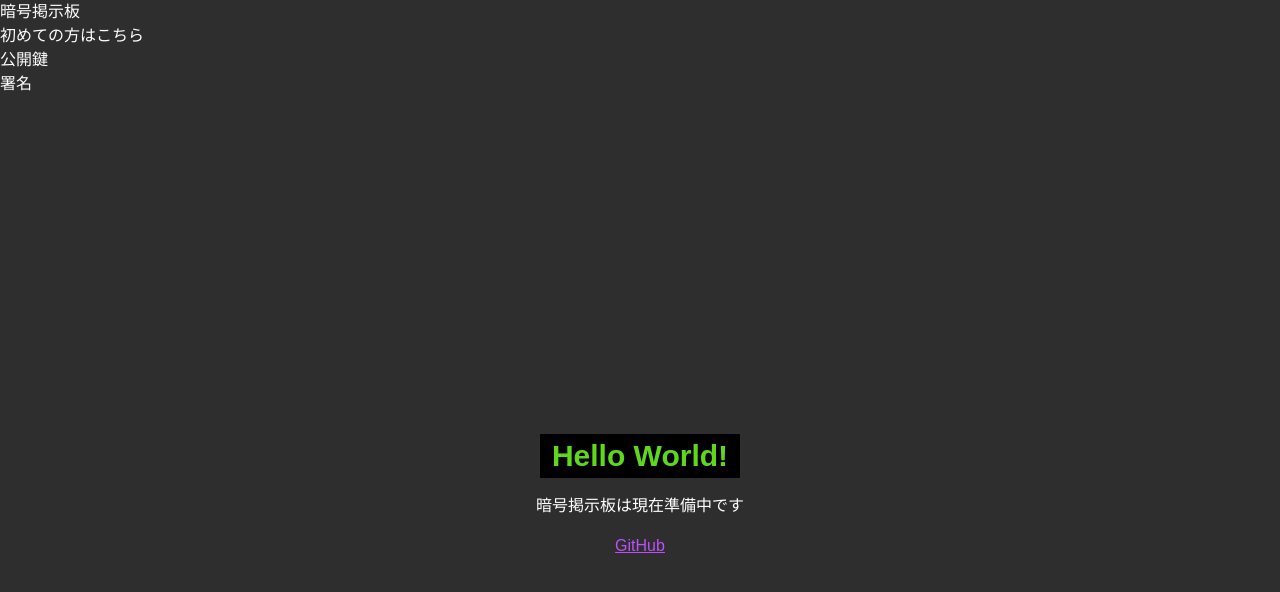
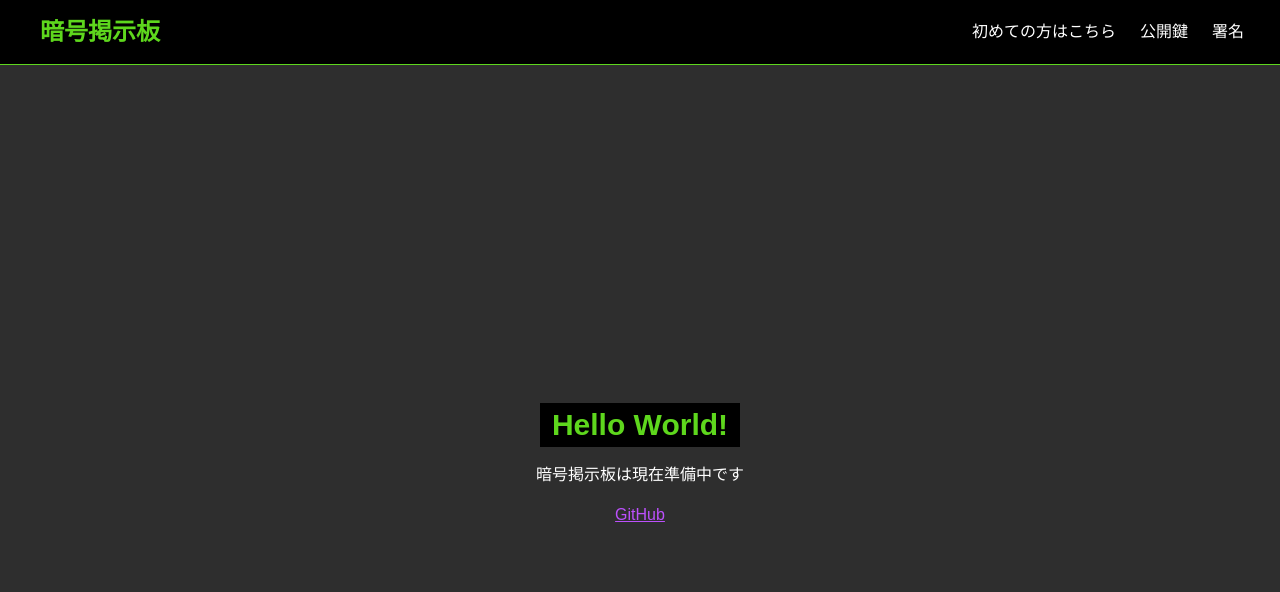
Before and after one commit to nanasi-1/encrypted-board, a Next.js app: page / in a window 1280 px wide. Shown: the top 592 px of the page. Built offline with nearby package versions, Linux system fonts and the light colour scheme.

Commit message:
ヘッダーのCSSを追加

```diff
--- a/src/app/components/layout/Header.tsx
+++ /dev/null
@@ -1,24 +0,0 @@
-import Link from "next/link"
-
-export default function Header() {
-  return (
-    <header>
-      <h1>
-        <Link href="/">暗号掲示板</Link>
-      </h1>
-      <nav>
-        <ul>
-          <li>
-            <Link href="/about">初めての方はこちら</Link>
-          </li>
-          <li>
-            <Link href="/add-public">公開鍵</Link>
-          </li>
-          <li>
-            <Link href="/add-sign">署名</Link>
-          </li>
-        </ul>
-      </nav>
-    </header>
-  )
-}
--- /dev/null
+++ b/src/app/components/layout/header/Header.tsx
@@ -0,0 +1,25 @@
+import Link from "next/link"
+import styles from "./header.module.css";
+
+export default function Header() {
+  return (
+    <header className="bg-black flex justify-between items-center border-b border-primary py-4">
+      <h1 className="px-10">
+        <Link href="/" className="text-primary font-bold text-2xl">暗号掲示板</Link>
+      </h1>
+      <nav className="pr-9">
+        <ul className="flex gap-x-6">
+          <li className={styles["nav-item"]}>
+            <Link href="/about">初めての方はこちら</Link>
+          </li>
+          <li className={styles["nav-item"]}>
+            <Link href="/add-public">公開鍵</Link>
+          </li>
+          <li className={styles["nav-item"]}>
+            <Link href="/add-sign">署名</Link>
+          </li>
+        </ul>
+      </nav>
+    </header>
+  )
+}
--- /dev/null
+++ b/src/app/components/layout/header/header.module.css
@@ -0,0 +1,3 @@
+.nav-item {
+  @apply hover:underline;
+}
--- a/src/app/layout.tsx
+++ b/src/app/layout.tsx
@@ -1,7 +1,7 @@
 import type { Metadata } from "next";
 import { Geist, Geist_Mono } from "next/font/google";
 import "./globals.css";
-import Header from "./components/layout/Header";
+import Header from "./components/layout/header/Header";
 
 const geistSans = Geist({
   variable: "--font-geist-sans",
```
